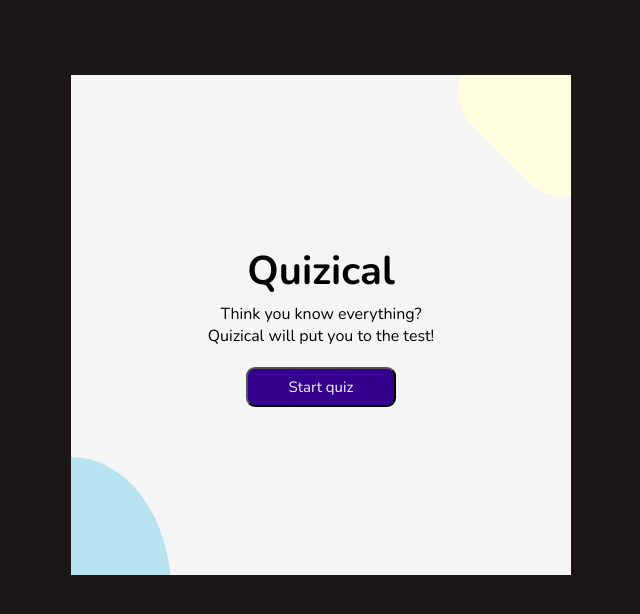
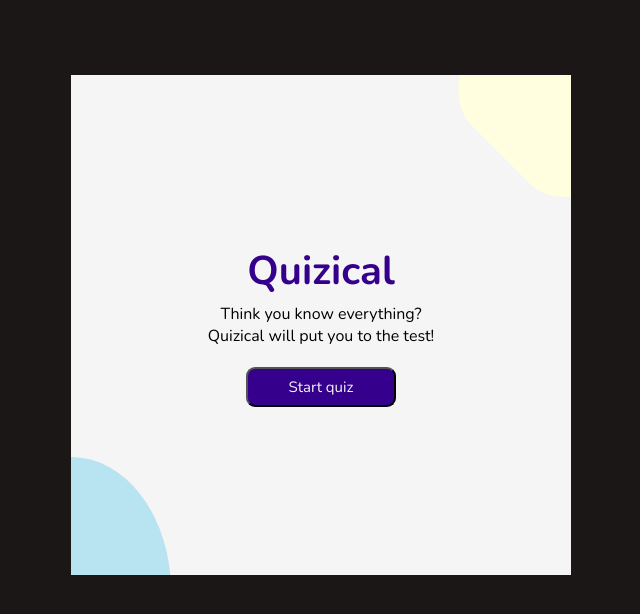
Before and after one commit to gwolf97/quizcal, a React (Create React App) app: page / in a window 1280 px wide. Shown: the top 614 px of the page, without its empty margins (319-959 px from the left). Built offline with nearby package versions, Linux system fonts and the light colour scheme.

Commit message:
Special characters decoded

```diff
--- a/package.json
+++ b/package.json
@@ -6,6 +6,7 @@
     "@testing-library/jest-dom": "^5.16.2",
     "@testing-library/react": "^12.1.4",
     "@testing-library/user-event": "^13.5.0",
+    "html-entities": "^2.3.2",
     "react": "^17.0.2",
     "react-dom": "^17.0.2",
     "react-scripts": "5.0.0",
--- a/src/Components/Quiz.jsx
+++ b/src/Components/Quiz.jsx
@@ -1,4 +1,5 @@
 import React from "react"
+import { decode } from "html-entities"
 import Question from "./Question"
 
 const Quiz = (props) => {
@@ -10,7 +11,8 @@ const Quiz = (props) => {
     React.useEffect(() => {
         fetch(`https://opentdb.com/api.php?amount=5&type=multiple`)
             .then(res => res.json())
-            .then(data => setQuestionData({
+            .then(data =>
+                setQuestionData({
                 questions: data.results,
                 dataLoaded: true
             }))
@@ -23,7 +25,7 @@ const Quiz = (props) => {
     return (
         <div className="quiz-container">
             <ul>
-                {questionData.dataLoaded && questionData.questions.map(object => (<li>{object.question}</li>))}
+                {questionData.dataLoaded && questionData.questions.map(object => (<li>{decode(object.question)}</li>))}
             </ul>
         </div>
      );
--- a/src/index.css
+++ b/src/index.css
@@ -35,10 +35,12 @@ main {
 
 .start-container h1 {
   font-size: 40px;
+  color: rgb(53, 0, 139);
 }
 
 .start-container p {
   margin: 5px 0 20px 0;
+  font-weight: 400;
 }
 
 .start-container button {
```
Also changed, not shown: 1 other file (tests, documents, lock files or other folders).
